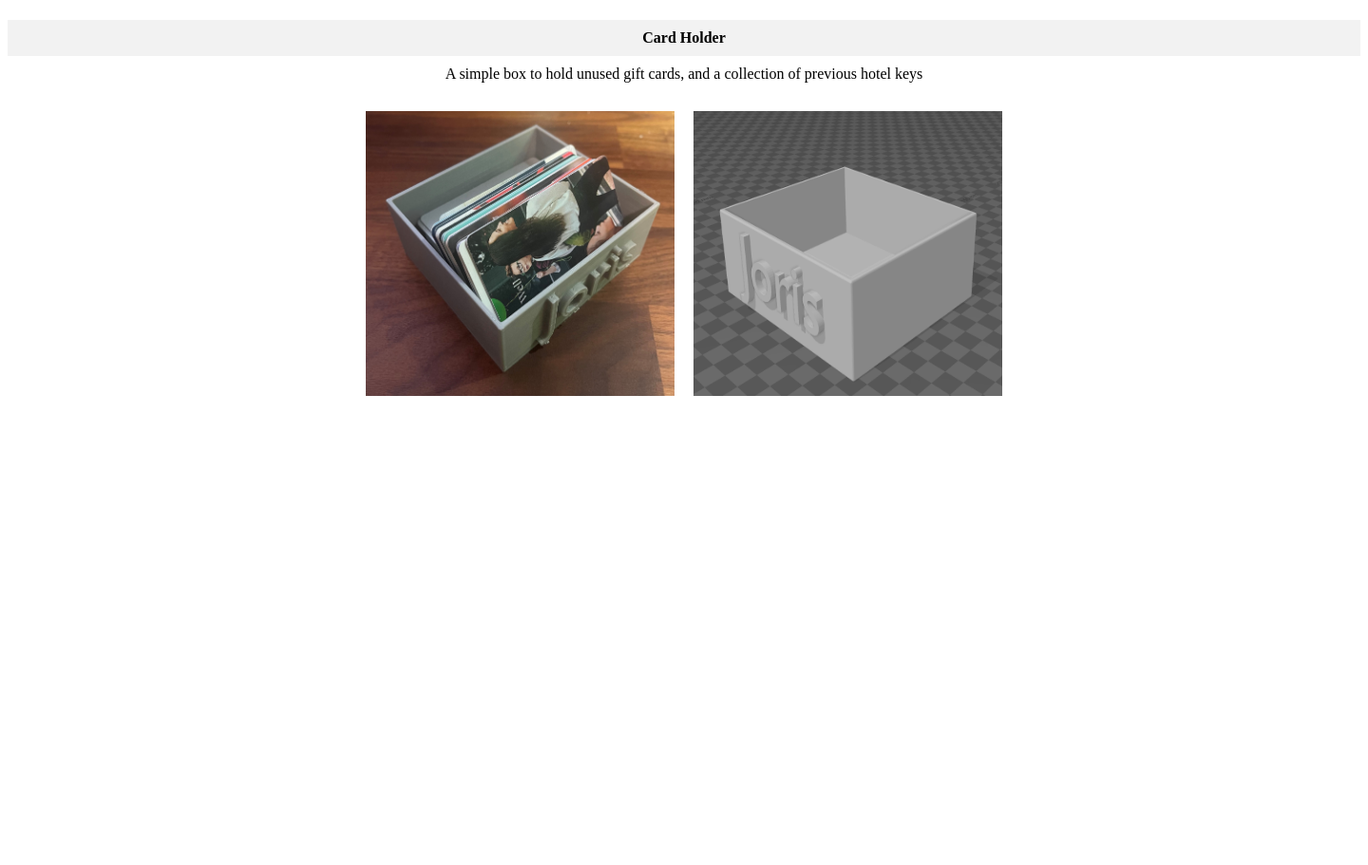
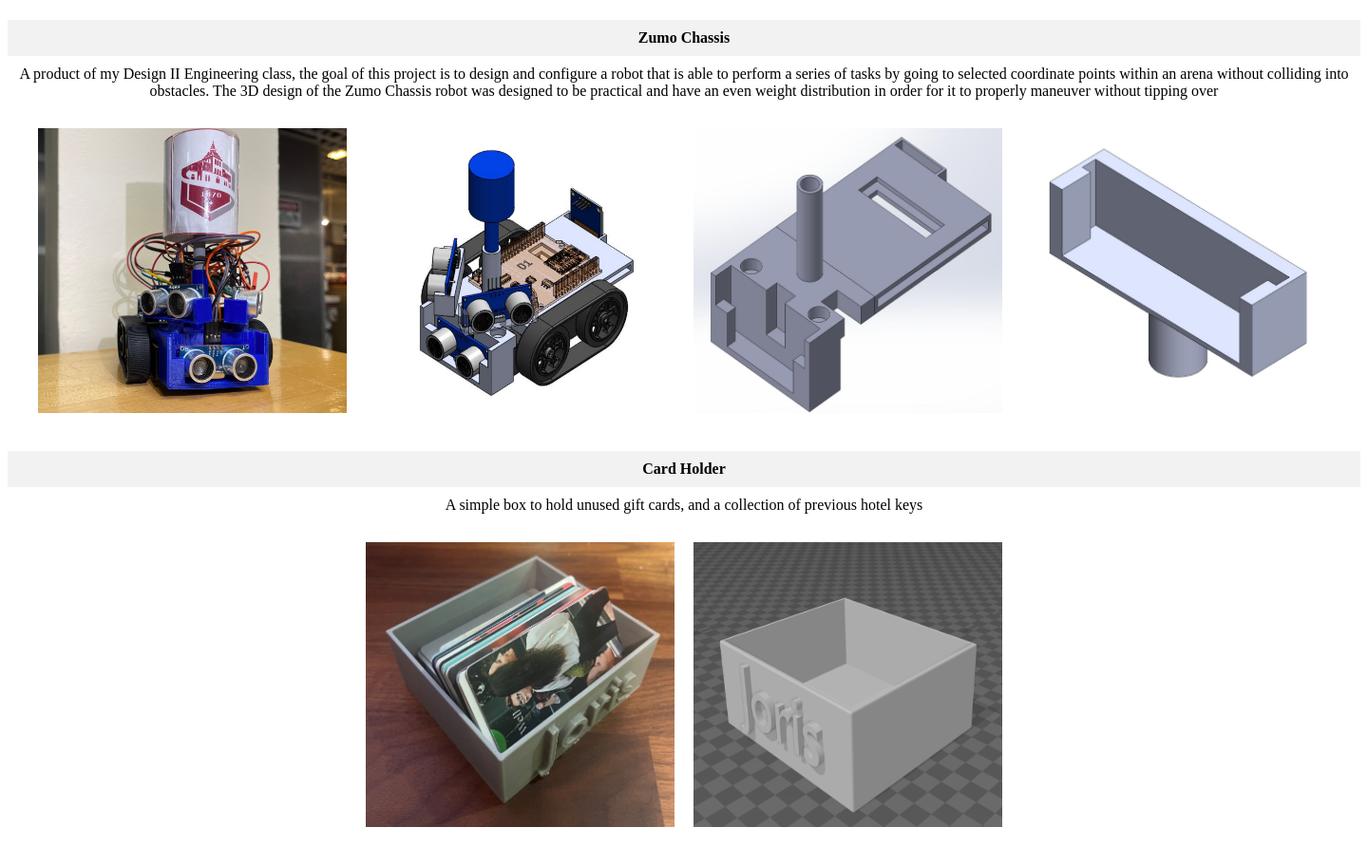
Before and after one commit to jcwilson11/ProjectPrints, a Flask app: page /prints in a window 1440 px wide. Shown: the part 1171-2082 px from the top of the page at 95% size. Before the commit the page ends 1588 px from the top, so only its background shows below. Run offline with Flask 3, Linux system fonts and the light colour scheme.

Commit message:
Adding Zumo Chassis

```diff
--- a/templates/prints.html
+++ b/templates/prints.html
@@ -78,7 +78,7 @@
             <th>Weather Bowl</th>
         </tr>
         <tr>
-            <td>A product of my Design 1 Engineering class, the Weather Bowl is designed to determine the time of day that has the most ideal conditions for an outdoor run. To do this, I designed and 3D-printed an enclosed sensor network that would measure temperature, relative humidity, and light and placed it outdoors on campus. Each day, the sensor network collected data every thirty minutes and wirelessly published it to the Stevens MQTT server, allowing us to analyze how conditions were changing throughout the day.</td>
+            <td>A product of my Design I Engineering class, the Weather Bowl is designed to determine the time of day that has the most ideal conditions for an outdoor run. To do this, I designed and 3D-printed an enclosed sensor network that would measure temperature, relative humidity, and light and placed it outdoors on campus. Each day, the sensor network collected data every thirty minutes and wirelessly published it to the Stevens MQTT server, allowing us to analyze how conditions were changing throughout the day.</td>
         </tr>
         <tr>
             <td class="image-container">
@@ -91,17 +91,34 @@
 
     <table>
         <tr>
-            <th>Card Holder</th>
+            <th>Zumo Chassis</th>
         </tr>
         <tr>
-            <td>A simple box to hold unused gift cards, and a collection of previous hotel keys</td>
+            <td>A product of my Design II Engineering class, the goal of this project is to design and configure a robot that is able to perform a series of tasks by going to selected coordinate points within an arena without colliding into obstacles. The 3D design of the Zumo Chassis robot was designed to be practical and have an even weight distribution in order for it to properly maneuver without tipping over</td>
         </tr>
         <tr>
             <td class="image-container">
-                <img src="{{ url_for('static', filename='CardBoxFinal.jpg') }}" width="325" height="300">
-                <img src="{{ url_for('static', filename='CardRender.png') }}" width="325" height="300">
+                <img src="{{ url_for('static', filename='ZumoFinal.png') }}" width="325" height="300">
+                <img src="{{ url_for('static', filename='ZumoRender.png') }}" width="325" height="300">
+                <img src="{{ url_for('static', filename='ZumoBody.png') }}" width="325" height="300">
+                <img src="{{ url_for('static', filename='ZumoUS.png') }}" width="325" height="300">
             </td>
         </tr>
     </table>
+
+    <table>
+      <tr>
+          <th>Card Holder</th>
+      </tr>
+      <tr>
+          <td>A simple box to hold unused gift cards, and a collection of previous hotel keys</td>
+      </tr>
+      <tr>
+          <td class="image-container">
+              <img src="{{ url_for('static', filename='CardBoxFinal.jpg') }}" width="325" height="300">
+              <img src="{{ url_for('static', filename='CardRender.png') }}" width="325" height="300">
+          </td>
+      </tr>
+  </table>
 </body>
 </html>
```
Also changed, not shown: static/ZumoBody.png (added), static/ZumoFinal.png (added), static/ZumoRender.png (added), static/ZumoUS.png (added).
